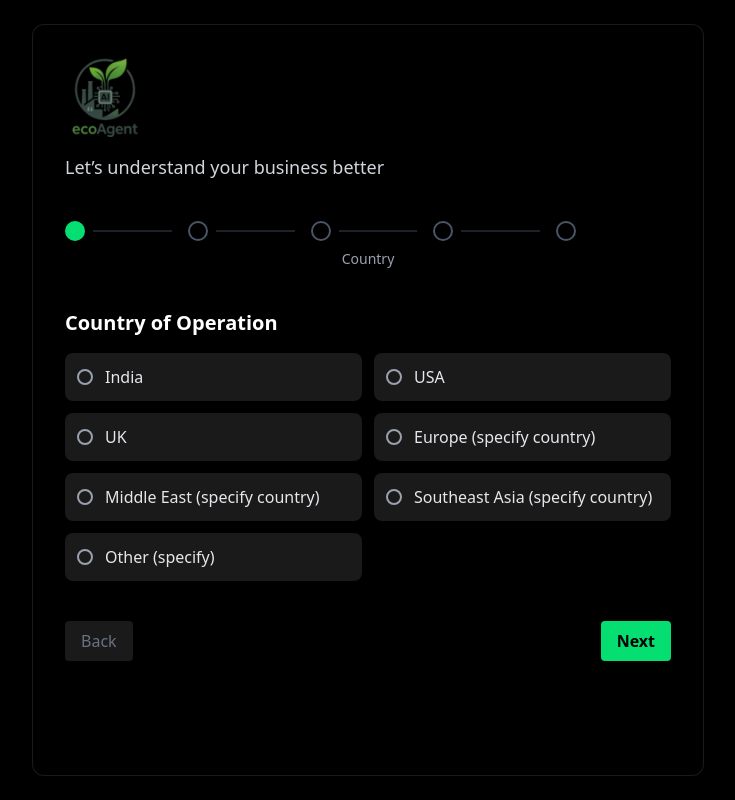
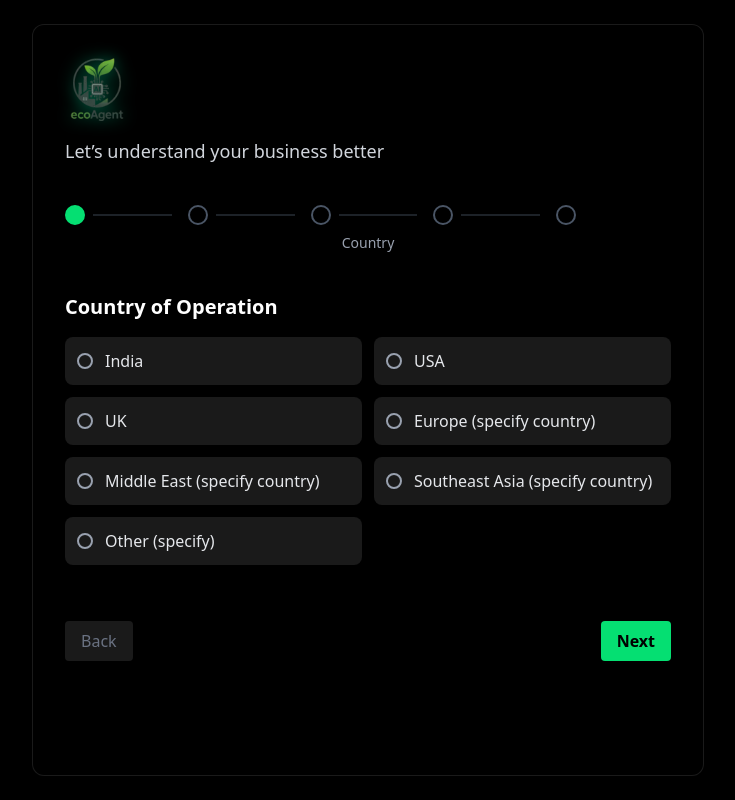
Before and after one commit to ajatshatru01/ecoAgent, a React (Vite) app in the folder frontend/: page /info in a window 1280 px wide. Shown: the whole page, without its empty margins (272-1007 px from the left). Built offline with nearby package versions, Linux system fonts and the light colour scheme.

Commit message:
updated info page

```diff
--- a/frontend/src/pages/CollectInfo.jsx
+++ b/frontend/src/pages/CollectInfo.jsx
@@ -1,4 +1,4 @@
-import { useState } from "react";
+import React, { useState, useEffect, useRef } from "react";
 
 const steps = ["Country", "Industry", "Employees", "Facilities", "Products"];
 
@@ -45,14 +45,18 @@ const options = {
   ],
 };
 
-// Selectable option block
+// Option row component
 function OptionRow({ label, active, onClick }) {
   return (
     <button
       type="button"
       onClick={onClick}
       className={`w-full flex items-center gap-3 p-3 rounded-lg transition
-      ${active ? "bg-green-500 text-black" : "bg-white/10 text-gray-200 hover:bg-white/20"}`}
+      ${
+        active
+          ? "bg-green-500 text-black"
+          : "bg-white/10 text-gray-200 hover:bg-white/20"
+      }`}
     >
       <div
         className={`h-4 w-4 rounded-full border-2 ${
@@ -66,6 +70,11 @@ function OptionRow({ label, active, onClick }) {
 
 export default function CollectInfo({ onComplete }) {
   const [step, setStep] = useState(0);
+  const [shake, setShake] = useState(false);
+  const [showWarning, setShowWarning] = useState(false);
+
+  const containerRef = useRef(null);
+
   const [answers, setAnswers] = useState({
     country: "",
     country_other: "",
@@ -76,6 +85,14 @@ export default function CollectInfo({ onComplete }) {
     facilities_other: "",
     sells: "",
   });
+
+  // Auto-scroll to top when step changes
+  useEffect(() => {
+    if (containerRef.current) {
+      containerRef.current.scrollIntoView({ behavior: "smooth" });
+    }
+    setShowWarning(false);
+  }, [step]);
 
   const handleSelect = (key, value) => {
     const updated = { ...answers, [key]: value };
@@ -91,18 +108,63 @@ export default function CollectInfo({ onComplete }) {
     setAnswers({ ...answers, [key + "_other"]: value });
   };
 
-  const next = () => setStep((s) => s + 1);
-  const back = () => setStep((s) => s - 1);
+  // VALIDATION
+  const isStepValid = () => {
+    switch (step) {
+      case 0: {
+        const c = answers.country;
+        if (!c) return false;
+        if (c.toLowerCase().includes("specify") || c.toLowerCase().includes("other"))
+          return answers.country_other.trim().length > 0;
+        return true;
+      }
+      case 1: {
+        const i = answers.industry;
+        if (!i) return false;
+        if (i.toLowerCase().includes("other"))
+          return answers.industry_other.trim().length > 0;
+        return true;
+      }
+      case 2:
+        return answers.employees !== "";
+      case 3: {
+        const f = answers.facilities;
+        if (!f) return false;
+        if (f.toLowerCase().includes("other"))
+          return answers.facilities_other.trim().length > 0;
+        return true;
+      }
+      case 4:
+        return answers.sells !== "";
+      default:
+        return false;
+    }
+  };
+
+  const triggerShake = () => {
+    setShake(true);
+    setShowWarning(true);
+    setTimeout(() => setShake(false), 600);
+  };
+
+  const next = () => {
+    if (!isStepValid()) return triggerShake();
+    setStep((s) => s + 1);
+  };
+
+  const back = () => {
+    if (step > 0) setStep((s) => s - 1);
+  };
 
   const finalize = () => {
+    if (!isStepValid()) return triggerShake();
+
     const getVal = (key) => {
       const main = answers[key];
       const extra = answers[key + "_other"];
-
       const needs =
         main.toLowerCase().includes("other") ||
         main.toLowerCase().includes("specify");
-
       return needs && extra.trim() ? extra.trim() : main;
     };
 
@@ -116,27 +178,33 @@ export default function CollectInfo({ onComplete }) {
       },
     };
 
-    console.log("FINAL COLLECTED PROFILE →", result);
+    console.log("FINAL →", result);
     if (onComplete) onComplete(result);
-    alert("Profile captured — check console for output!");
+    alert("Profile captured! Check console for output.");
   };
+
+  // Slide animation class for step changes
+  const transitionClass =
+    "transition-all duration-500 ease-out transform";
 
   const renderStep = () => {
     switch (step) {
       case 0:
         return (
-          <>
+          <div className={`${transitionClass}`}>
             <h2 className="text-xl font-semibold mb-4">Country of Operation</h2>
+
             <div className="grid md:grid-cols-2 gap-3">
               {options.country.map((opt) => (
                 <OptionRow
                   key={opt}
+                  label={opt}
                   active={answers.country === opt}
-                  label={opt}
                   onClick={() => handleSelect("country", opt)}
                 />
               ))}
             </div>
+
             {(answers.country.includes("specify") ||
               answers.country.toLowerCase().includes("other")) && (
               <input
@@ -146,23 +214,25 @@ export default function CollectInfo({ onComplete }) {
                 onChange={(e) => handleOtherChange("country", e.target.value)}
               />
             )}
-          </>
+          </div>
         );
 
       case 1:
         return (
-          <>
+          <div className={`${transitionClass}`}>
             <h2 className="text-xl font-semibold mb-4">Industry / Sector</h2>
+
             <div className="grid md:grid-cols-2 gap-3 max-h-72 overflow-y-auto">
               {options.industry.map((opt) => (
                 <OptionRow
                   key={opt}
+                  label={opt}
                   active={answers.industry === opt}
-                  label={opt}
                   onClick={() => handleSelect("industry", opt)}
                 />
               ))}
             </div>
+
             {answers.industry.toLowerCase().includes("other") && (
               <input
                 className="w-full mt-3 p-3 bg-white/10 rounded outline-none"
@@ -171,40 +241,41 @@ export default function CollectInfo({ onComplete }) {
                 onChange={(e) => handleOtherChange("industry", e.target.value)}
               />
             )}
-          </>
+          </div>
         );
 
       case 2:
         return (
-          <>
+          <div className={`${transitionClass}`}>
             <h2 className="text-xl font-semibold mb-4">Number of Employees</h2>
             <div className="grid grid-cols-2 md:grid-cols-3 gap-3">
               {options.employees.map((opt) => (
                 <OptionRow
                   key={opt}
+                  label={opt}
                   active={answers.employees === opt}
-                  label={opt}
                   onClick={() => handleSelect("employees", opt)}
                 />
               ))}
             </div>
-          </>
+          </div>
         );
 
       case 3:
         return (
-          <>
+          <div className={`${transitionClass}`}>
             <h2 className="text-xl font-semibold mb-4">Physical Facilities</h2>
             <div className="grid md:grid-cols-2 gap-3">
               {options.facilities.map((opt) => (
                 <OptionRow
                   key={opt}
+                  label={opt}
                   active={answers.facilities === opt}
-                  label={opt}
                   onClick={() => handleSelect("facilities", opt)}
                 />
               ))}
             </div>
+
             {answers.facilities.toLowerCase().includes("other") && (
               <input
                 className="w-full mt-3 p-3 bg-white/10 rounded outline-none"
@@ -213,24 +284,24 @@ export default function CollectInfo({ onComplete }) {
                 onChange={(e) => handleOtherChange("facilities", e.target.value)}
               />
             )}
-          </>
+          </div>
         );
 
       case 4:
         return (
-          <>
+          <div className={`${transitionClass}`}>
             <h2 className="text-xl font-semibold mb-4">What do you sell?</h2>
             <div className="grid md:grid-cols-2 gap-3">
               {options.sells.map((opt) => (
                 <OptionRow
                   key={opt}
+                  label={opt}
                   active={answers.sells === opt}
-                  label={opt}
                   onClick={() => handleSelect("sells", opt)}
                 />
               ))}
             </div>
-          </>
+          </div>
         );
       default:
         return null;
@@ -238,15 +309,21 @@ export default function CollectInfo({ onComplete }) {
   };
 
   return (
-    <div className="min-h-screen bg-black text-white flex justify-center p-6">
-      <div className="w-full max-w-2xl bg-black/80 border border-white/10 rounded-xl p-8 space-y-10">
-
-        {/* HEADER WITH LARGE LOGO */}
+    <div
+      ref={containerRef}
+      className="min-h-screen bg-black text-white flex justify-center p-6"
+    >
+      <div
+        className={`w-full max-w-2xl bg-black/80 border border-white/10 rounded-xl p-8 space-y-10 ${
+          shake ? "animate-shake" : ""
+        }`}
+      >
+        {/* HEADER */}
         <div className="flex flex-col items-start">
           <img
             src="/images/logo.webp"
             alt="ecoAgent Logo"
-            className="h-20 w-20 object-contain drop-shadow-[0_0_   8px_rgba(0,255,180,0.45)]"
+            className="h-16 w-16 object-contain drop-shadow-[0_0_8px_rgba(0,255,180,0.45)]"
           />
 
           <p className="text-lg text-gray-300 mt-4">
@@ -254,14 +331,11 @@ export default function CollectInfo({ onComplete }) {
           </p>
         </div>
 
-        {/* BUBBLE PROGRESS BAR WITH CONNECTING LINES */}
+        {/* BUBBLE PROGRESS BAR */}
         <div className="flex flex-col items-center w-full">
           <div className="flex items-center justify-center gap-2 w-full">
-
             {steps.map((label, i) => (
               <div key={i} className="flex items-center w-full">
-
-                {/* BUBBLE */}
                 <div
                   className={`h-5 w-5 rounded-full border-2 flex-shrink-0
                     ${
@@ -273,7 +347,6 @@ export default function CollectInfo({ onComplete }) {
                     }`}
                 ></div>
 
-                {/* CONNECTOR LINE */}
                 {i !== steps.length - 1 && (
                   <div className="flex-grow h-[2px] bg-gray-600 opacity-40 mx-2"></div>
                 )}
@@ -284,11 +357,18 @@ export default function CollectInfo({ onComplete }) {
           <p className="mt-2 text-gray-400 text-sm">{steps[step]}</p>
         </div>
 
-        {/* QUESTION CONTENT */}
+        {/* STEP CONTENT */}
         {renderStep()}
 
-        {/* NAVIGATION BUTTONS */}
-        <div className="flex justify-between">
+        {/* INLINE WARNING */}
+        {showWarning && (
+          <p className="text-red-400 text-sm mt-2">
+            ⚠ Please select an option to continue.
+          </p>
+        )}
+
+        {/* NAVIGATION */}
+        <div className="flex justify-between pt-4">
           <button
             type="button"
             onClick={back}
@@ -296,7 +376,7 @@ export default function CollectInfo({ onComplete }) {
             className={`px-4 py-2 rounded
             ${
               step === 0
-                  ? "bg-white/10 text-gray-500"
+                ? "bg-white/10 text-gray-500 cursor-not-allowed"
                 : "bg-white/20 hover:bg-white/30"
             }`}
           >
@@ -307,7 +387,8 @@ export default function CollectInfo({ onComplete }) {
             <button
               type="button"
               onClick={next}
-              className="px-4 py-2 rounded bg-green-400 text-black font-semibold hover:bg-green-300"
+              className={`px-4 py-2 rounded font-semibold
+              bg-green-400 text-black hover:bg-green-300`}
             >
               Next
             </button>
@@ -315,14 +396,28 @@ export default function CollectInfo({ onComplete }) {
             <button
               type="button"
               onClick={finalize}
-              className="px-4 py-2 rounded bg-green-400 text-black font-semibold hover:bg-green-300"
+              className={`px-4 py-2 rounded font-semibold
+              bg-green-400 text-black hover:bg-green-300`}
             >
               Finish
             </button>
           )}
         </div>
+      </div>
 
-      </div>
+      {/* Shake animation CSS */}
+      <style>{`
+        @keyframes shake {
+          0% { transform: translateX(0); }
+          25% { transform: translateX(-6px); }
+          50% { transform: translateX(6px); }
+          75% { transform: translateX(-6px); }
+          100% { transform: translateX(0); }
+        }
+        .animate-shake {
+          animation: shake 0.4s ease;
+        }
+      `}</style>
     </div>
   );
 }
```
Also changed, not shown: 1 other file (tests, documents, lock files or other folders). Lines whose indentation alone changed are shown as unchanged.
